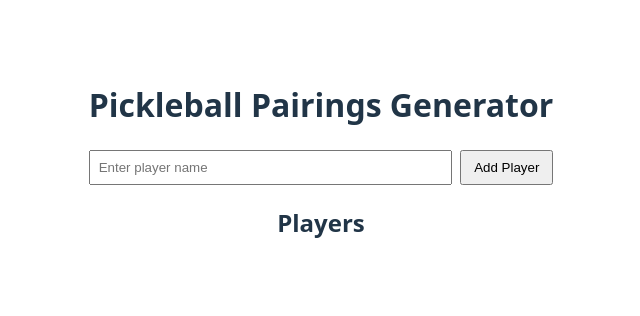
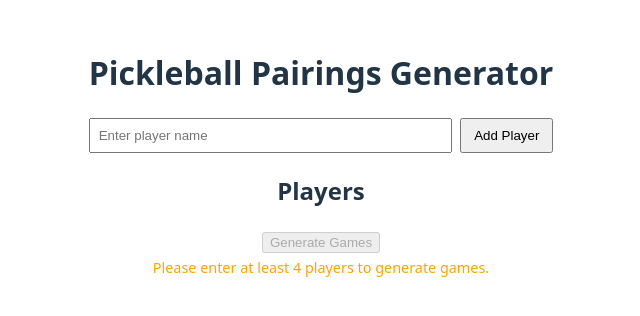
Before and after one commit to LaurenceWiles/Pickleball-Pairings-Generator, a React (Vite) app: page / in a window 1280 px wide. Shown: the part 240-556 px from the top of the page, without its empty margins (319-959 px from the left). Built offline with nearby package versions, Linux system fonts and the light colour scheme.

Commit message:
Feat: created GenerateGamesButton

```diff
--- a/src/App.css
+++ b/src/App.css
@@ -63,3 +63,9 @@
 .remove-btn:hover {
   color: #900;
 }
+
+.warning {
+  color: orange;
+  font-size: 0.9rem;
+  margin-top: 4px;
+}
--- a/src/App.jsx
+++ b/src/App.jsx
@@ -1,6 +1,7 @@
 import { useState } from "react";
 import PlayerInput from "./components/PlayerInput";
 import PlayerList from "./components/PlayerList";
+import GenerateGamesButton from "./components/GenerateGamesButton";
 import "./App.css";
 
 function App() {
@@ -14,11 +15,17 @@ function App() {
     setPlayers(players.filter((_, index) => index !== indexToRemove));
   };
 
+  const generateGames = (players) => {
+    // Temporary placeholder
+    console.log("Generating games for:", players);
+  };
+
   return (
     <>
       <h1>Pickleball Pairings Generator</h1>
       <PlayerInput onAddPlayer={addPlayer} players={players} />
       <PlayerList players={players} onRemovePlayer={removePlayer} />
+      <GenerateGamesButton players={players} onGenerate={generateGames} />
     </>
   );
 }
--- /dev/null
+++ b/src/components/GenerateGamesButton.jsx
@@ -0,0 +1,24 @@
+const GenerateGamesButton = ({ players, onGenerate }) => {
+  const isValidCount = players.length >= 4;
+
+  const handleClick = () => {
+    if (isValidCount) {
+      onGenerate(players);
+    }
+  };
+
+  return (
+    <div className="generate-button">
+      <button onClick={handleClick} disabled={!isValidCount}>
+        Generate Games
+      </button>
+      {!isValidCount && (
+        <p className="warning">
+          Please enter at least 4 players to generate games.
+        </p>
+      )}
+    </div>
+  );
+};
+
+export default GenerateGamesButton;
```
